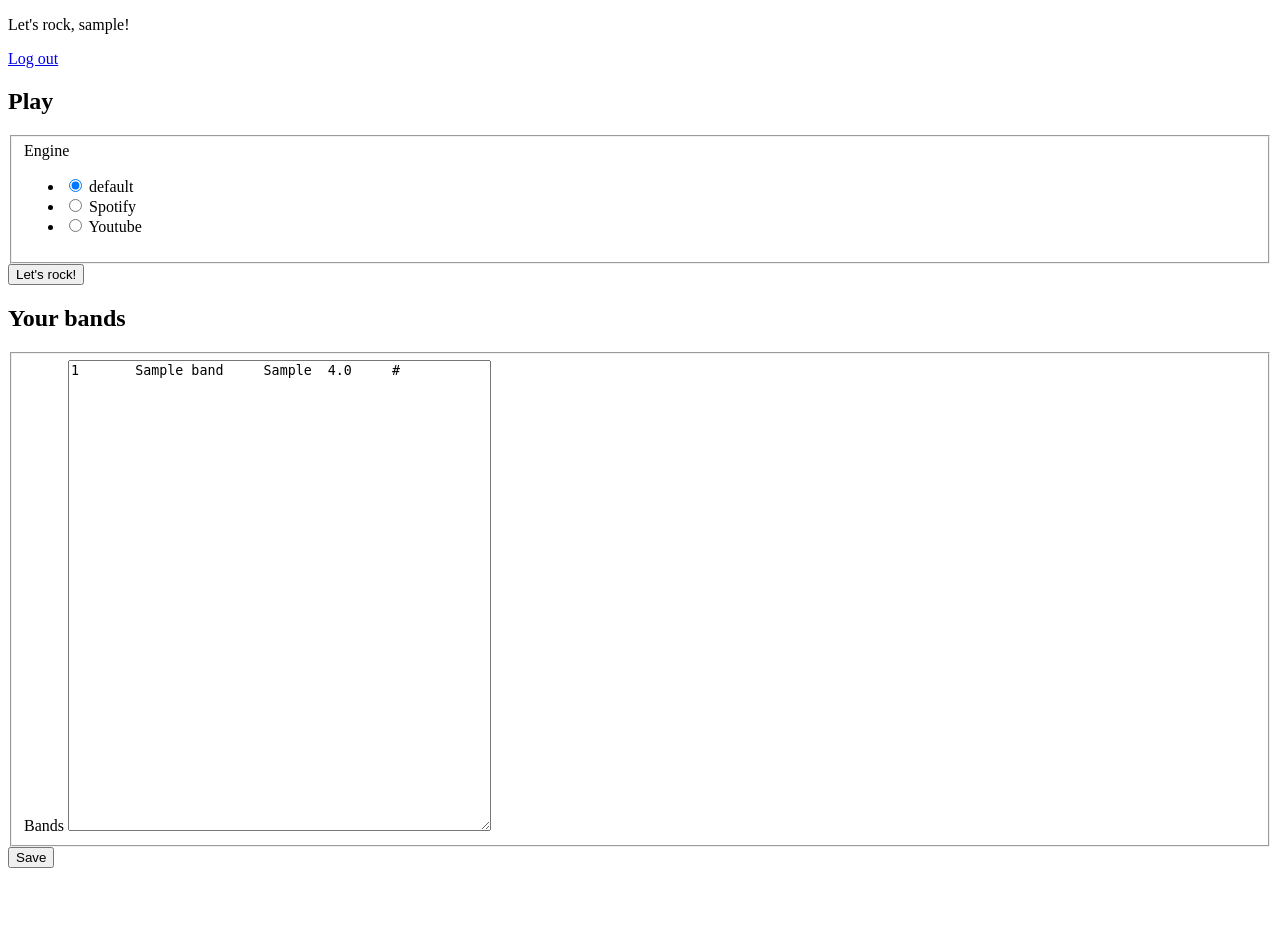
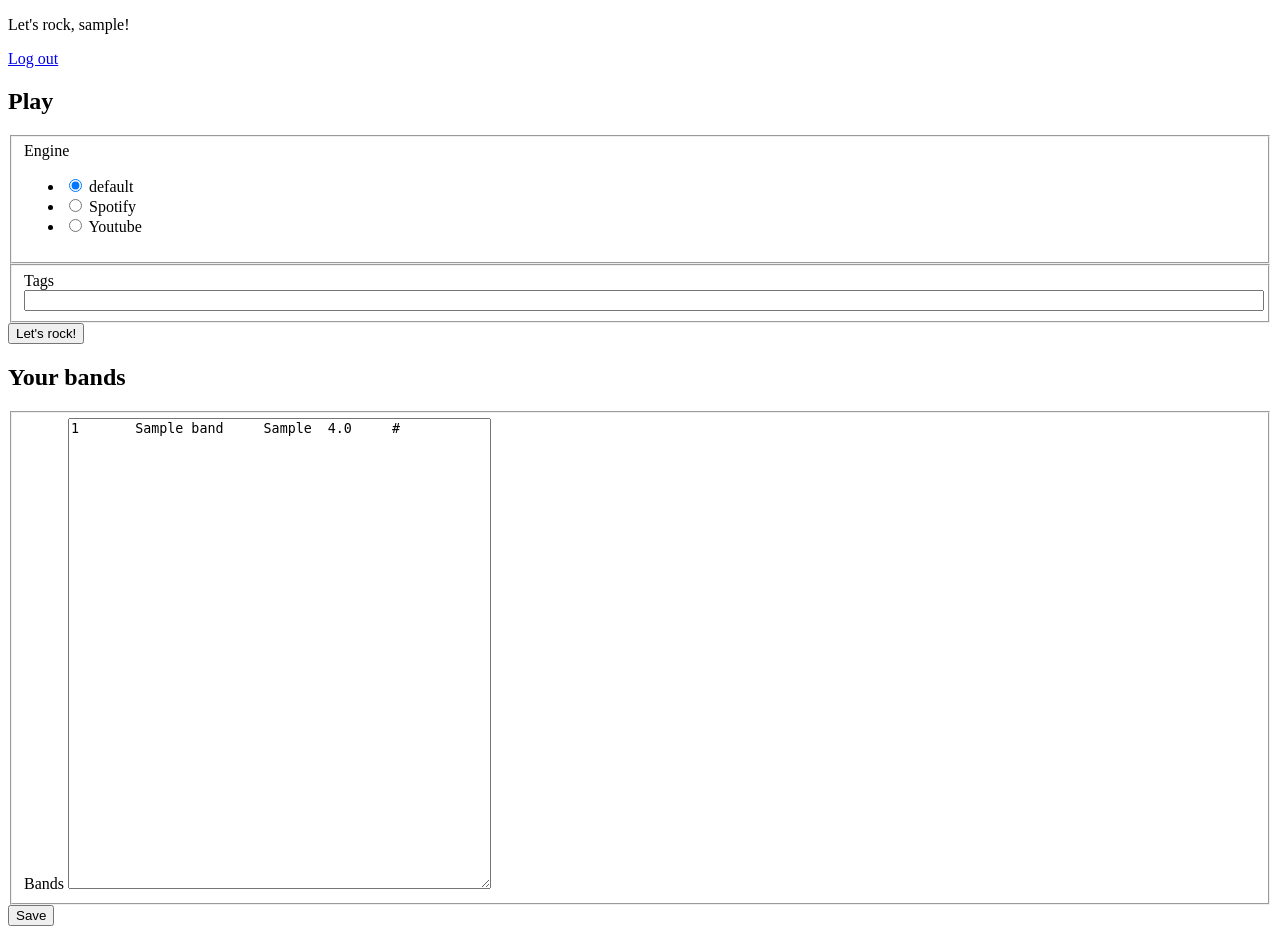
Before and after one commit to vanclmil/oblibands, a Flask app: page / in a window 1280 px wide. Before the commit the page ends 868 px from the top, so only its background shows below. Run offline with Flask 2, Linux system fonts and the light colour scheme; a user stored in the database is signed in; tables that the repository leaves empty hold one stand-in row (values such as "Sample post"); parts of the project's set-up code (start-up, migrations or seed data) failed here and were passed over.

Commit message:
added filtering by tags

```diff
--- a/forms.py
+++ b/forms.py
@@ -69,4 +69,5 @@ class PlayForm(FlaskForm):
     engineselect = RadioField('Engine',
                               choices=[('default', 'default'), ('spotify', 'Spotify'), ('youtube', 'Youtube')],
                               default='default')
+    tagsbox = StringField('Tags', render_kw={'style': 'width: 100%'})
     playsubmit = SubmitField('Let\'s rock!')
--- a/routes.py
+++ b/routes.py
@@ -98,15 +98,22 @@ SUPPORTED_ENGINES = {
 @main_bp.route('/play', methods=['GET', 'POST'])
 @login_required
 def play():
+    bands = Band.query.filter_by(user_id=current_user.id).all()
+
     if request.method == 'POST':
         playform = PlayForm()
         if playform.validate_on_submit():
             engine_name = playform.engineselect.data
+            tags_string = playform.tagsbox.data
     else:
         engine_name = request.args.get('engine', default='default', type=str)
+        tags_string = request.args.get('tags', type=str)
     engine = SUPPORTED_ENGINES.get(engine_name, DefaultEngine)
+    tags = [t.strip() for t in tags_string.split(';') if t.strip() != '']
 
-    bands = Band.query.filter_by(user_id=current_user.id).all()
+    if tags:
+        bands = [b for b in bands if any(t in b.tags for t in tags)]
+
     ratings = [b.rating for b in bands]
     total = sum(ratings)
     probabilities = [r / total for r in ratings]
--- a/templates/dashboard.jinja2
+++ b/templates/dashboard.jinja2
@@ -19,9 +19,14 @@
             <form action="{{ url_for('main_bp.play') }}" method="POST">
                 {{ playform.csrf_token }}
 
-                <fieldset class="play">
+                <fieldset class="engine">
                     {{ playform.engineselect.label }}
                     {{ playform.engineselect }}
+                </fieldset>
+
+                <fieldset class="tags">
+                    {{ playform.tagsbox.label }}
+                    {{ playform.tagsbox }}
                 </fieldset>
 
                 <div class="submit-button">
```
